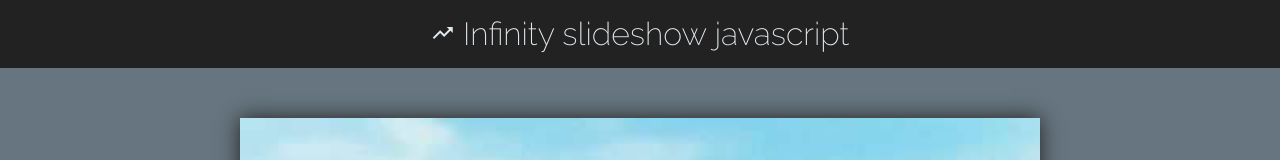
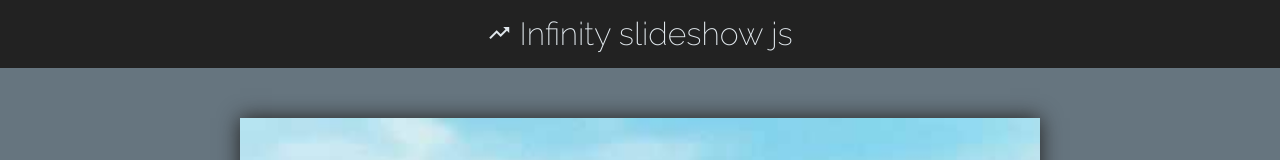
Before and after one commit to giusmili/diapo-js, a plain HTML site: page index.html in a window 1280 px wide. Shown: the top 160 px of the page. Drawn offline with Linux system fonts and the light colour scheme; files whose address does not match are found by name.

Commit message:
html title

```diff
--- a/index.html
+++ b/index.html
@@ -19,7 +19,7 @@
             <span class="material-icons" aria-hidden="true">
                 trending_up
             </span>
-            Infinity slideshow javascript
+            Infinity slideshow js
         </h1>
     </header>
     <main>
```
